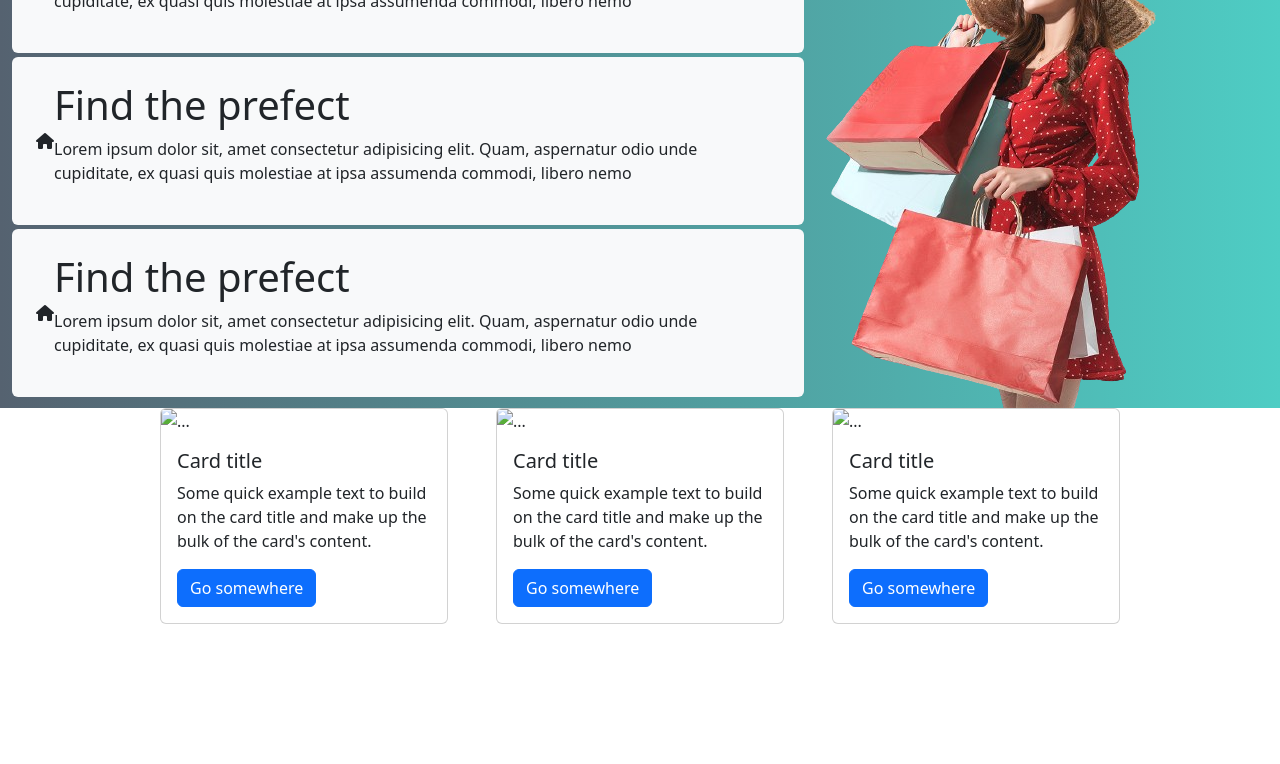
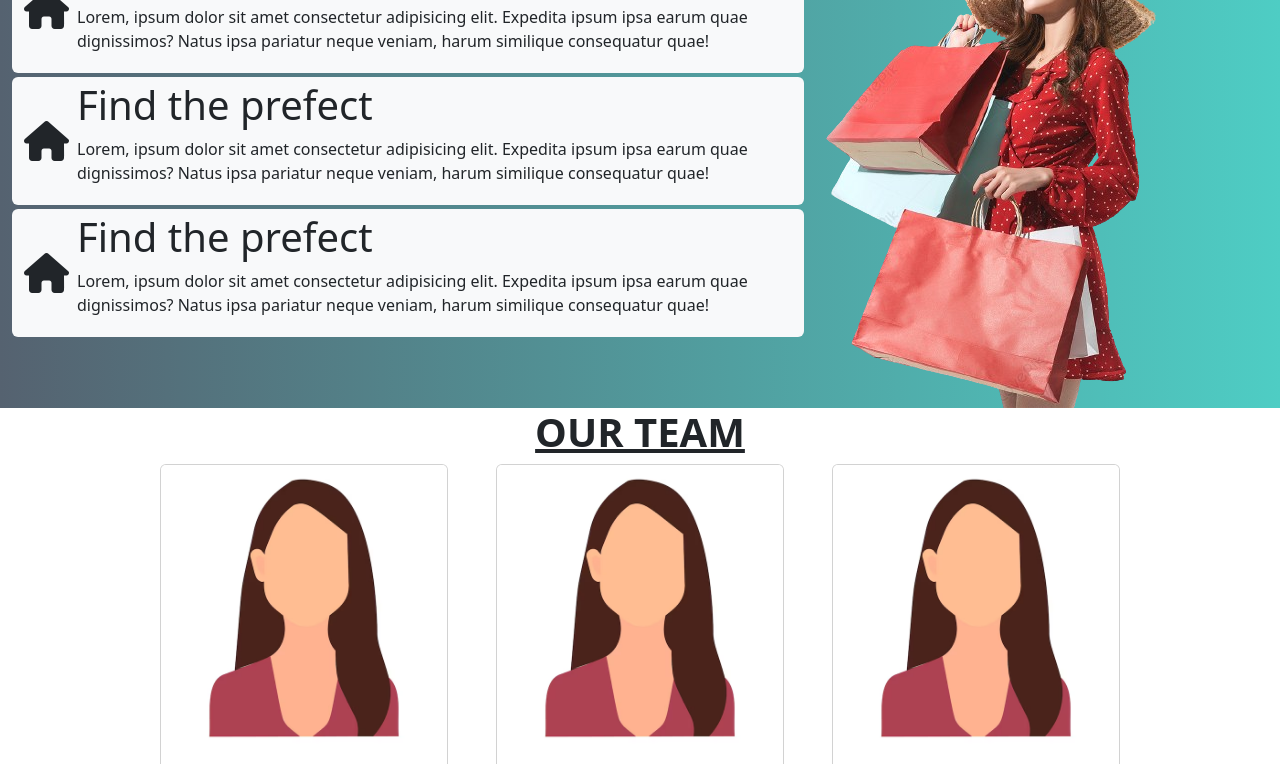
Before and after one commit to Manivarsh45/Shoe-store, a plain HTML site: page index.html in a window 1280 px wide. Shown: the part 786-1550 px from the top of the page. Before the commit the page ends 1410 px from the top, so only its background shows below. Drawn offline with nearby package versions, Linux system fonts and the light colour scheme.

Commit message:
Update index.html

```diff
--- a/index.html
+++ b/index.html
@@ -17,6 +17,11 @@
             background: linear-gradient(to right, #556270, #4ECDC4);
             /* W3C, IE 10+/ Edge, Firefox 16+, Chrome 26+, Opera 12+, Safari 7+ */
 
+        }
+
+        .card-title {
+            align-items: center;
+            justify-content: center;
         }
 
         .sec-2 {
@@ -82,65 +87,78 @@
             <button class="btn btn-success"><i class="fa-solid fa-cart-shopping"></i>Buy Now</button>
         </div>
     </div>
-
     <div class="container-fluid d-flex align-items-center sec-2">
         <div>
-            <div class="bg-light p-4 d-flex mt-1 align-items-center rounded">
-                <i class="fa-solid fa-house"></i>
+            <div class="bg-light p-1 d-flex mt-1 align-items-center rounded">
+                <i class="fa-solid fa-house fs-1 m-2"></i>
                 <div>
                     <h1>Find the prefect</h1>
-                    <p>Lorem ipsum dolor sit, amet consectetur adipisicing elit. Quam, aspernatur odio unde cupiditate,
-                        ex quasi quis molestiae at ipsa assumenda commodi, libero nemo</p>
+                    <p>Lorem, ipsum dolor sit amet consectetur adipisicing elit. Expedita ipsum ipsa earum quae
+                        dignissimos? Natus ipsa pariatur neque veniam, harum similique consequatur quae!</p>
                 </div>
             </div>
-            <div class="bg-light p-4 d-flex mt-1 align-items-center rounded">
-                <i class="fa-solid fa-house"></i>
+            <div class="bg-light p-1 d-flex mt-1 align-items-center rounded">
+                <i class="fa-solid fa-house fs-1 m-2"></i>
                 <div>
                     <h1>Find the prefect</h1>
-                    <p>Lorem ipsum dolor sit, amet consectetur adipisicing elit. Quam, aspernatur odio unde cupiditate,
-                        ex quasi quis molestiae at ipsa assumenda commodi, libero nemo</p>
+                    <p>Lorem, ipsum dolor sit amet consectetur adipisicing elit. Expedita ipsum ipsa earum quae
+                        dignissimos? Natus ipsa pariatur neque veniam, harum similique consequatur quae!</p>
                 </div>
             </div>
-            <div class="bg-light p-4 d-flex mt-1 align-items-center rounded">
-                <i class="fa-solid fa-house"></i>
+            <div class="bg-light p-1 d-flex mt-1 align-items-center rounded">
+                <i class="fa-solid fa-house fs-1 m-2"></i>
                 <div>
                     <h1>Find the prefect</h1>
-                    <p>Lorem ipsum dolor sit, amet consectetur adipisicing elit. Quam, aspernatur odio unde cupiditate,
-                        ex quasi quis molestiae at ipsa assumenda commodi, libero nemo</p>
+                    <p>Lorem, ipsum dolor sit amet consectetur adipisicing elit. Expedita ipsum ipsa earum quae
+                        dignissimos? Natus ipsa pariatur neque veniam, harum similique consequatur quae!</p>
                 </div>
             </div>
         </div>
         <img src="girl-2.png" alt="">
     </div>
+    <h1 class="text-center fw-bold text-decoration-underline">OUR TEAM</h1>
     <div class="d-flex justify-content-center gap-5">
-        <div class="card" style="width: 18rem;">
-            <img src="girl-1" class="card-img-top" alt="...">
+        <div class="card text-center" style="width: 18rem;">
+            <img src="girl-1.png" class="card-img-top" alt="...">
             <div class="card-body">
-                <h5 class="card-title">Card title</h5>
+                <h5 class="card-title">Anitha</h5>
                 <p class="card-text">Some quick example text to build on the card title and make up the bulk of the
                     card's content.</p>
                 <a href="#" class="btn btn-primary">Go somewhere</a>
             </div>
         </div>
-        <div class="card" style="width: 18rem;">
-            <img src="girl-1" class="card-img-top" alt="...">
+        <div class="card text-center" style="width: 18rem;">
+            <img src="girl-1.png" class="card-img-top" alt="...">
             <div class="card-body">
-                <h5 class="card-title">Card title</h5>
+                <h5 class="card-title">Vanitha</h5>
                 <p class="card-text">Some quick example text to build on the card title and make up the bulk of the
                     card's content.</p>
                 <a href="#" class="btn btn-primary">Go somewhere</a>
             </div>
         </div>
-        <div class="card" style="width: 18rem;">
-            <img src="girl-1" class="card-img-top" alt="...">
+        <div class="card text-center" style="width: 18rem;">
+            <img src="girl-1.png" class="card-img-top" alt="...">
             <div class="card-body">
-                <h5 class="card-title">Card title</h5>
+                <h5 class="card-title">Sunitha</h5>
                 <p class="card-text">Some quick example text to build on the card title and make up the bulk of the
                     card's content.</p>
                 <a href="#" class="btn btn-primary">Go somewhere</a>
             </div>
         </div>
     </div>
+
+
+    <div class="p-4 bg-light border m-5">
+        <h1 class="text-center fw-bold text-base p-4">SUBSCRIBE TO OUR NEWSLETTER</h1>
+        <div class="input-group mb-3">
+            <input type="text" class="form-control" placeholder="Recipient's username" aria-label="Recipient's username"
+                aria-describedby="basic-addon2">
+            <span class="input-group-text" id="basic-addon2">@example.com</span>
+        </div>
+    </div>
+    <footer>
+        <h3 class="container-fluid text-center p-4">SNIST FS&AA | ALL RIGHTS RESERVED</h3>
+    </footer>
 
     <script src="https://cdn.jsdelivr.net/npm/bootstrap@5.3.5/dist/js/bootstrap.bundle.min.js"
         integrity="sha384-k6d4wzSIapyDyv1kpU366/PK5hCdSbCRGRCMv+eplOQJWyd1fbcAu9OCUj5zNLiq"
```
